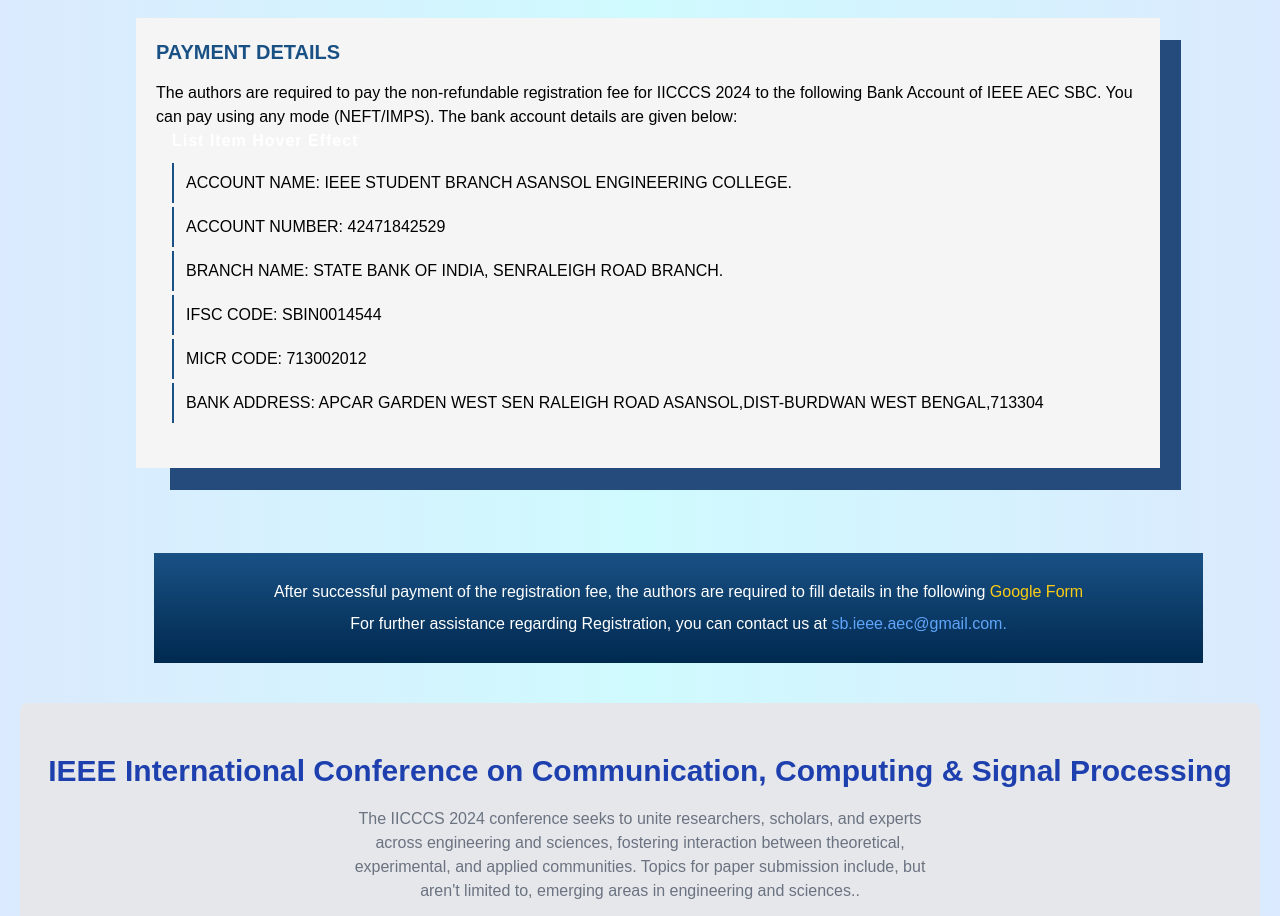
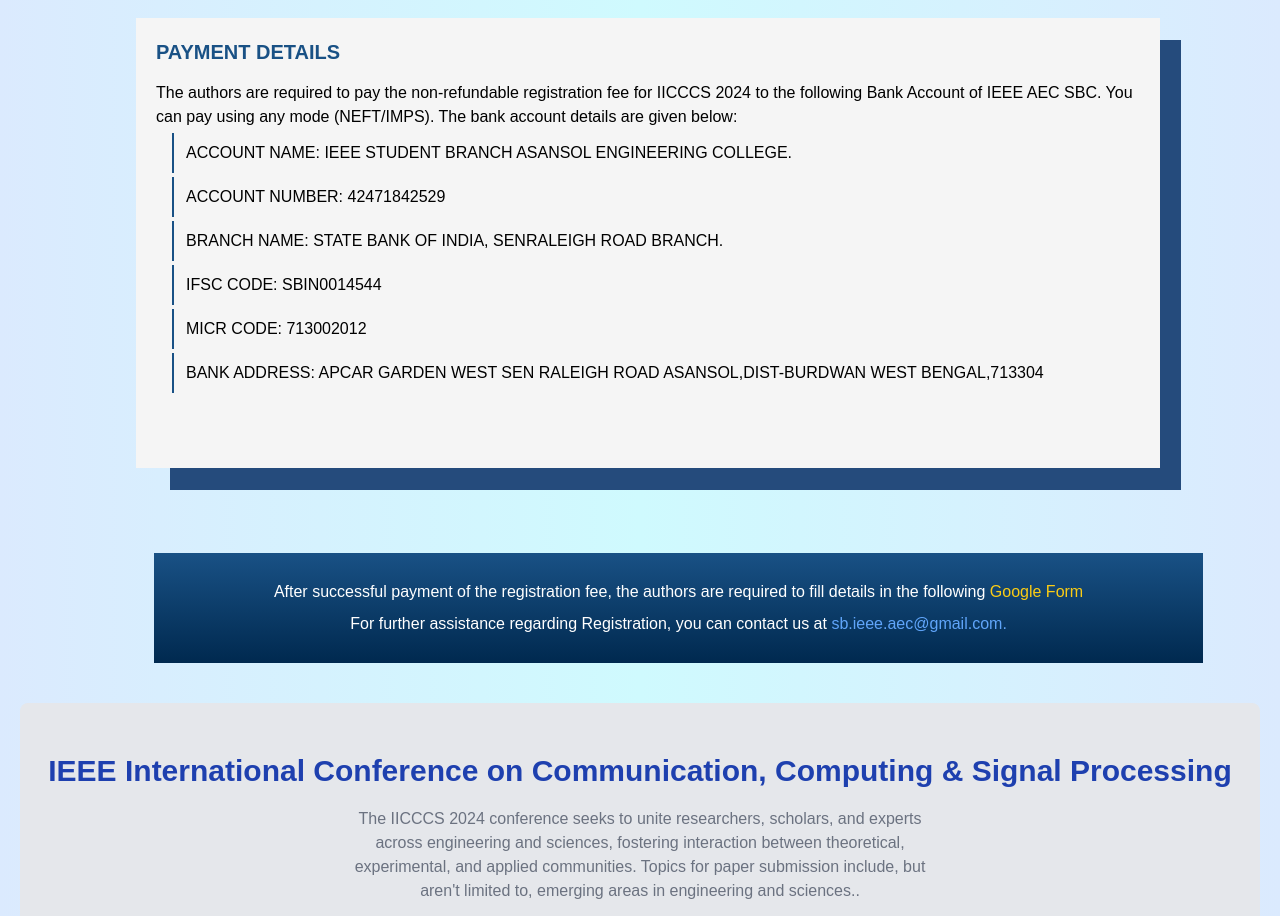
Before and after one commit to AEC-ECE-Developers/Registration-Page, a website built with Vite: page index.html in a window 1280 px wide. Shown: the part 780-1696 px from the top of the page. Built offline with nearby package versions, Linux system fonts and the light colour scheme.

Commit message:
Update index.html

```diff
--- a/index.html
+++ b/index.html
@@ -76,7 +76,7 @@
                 <p class="fontpara">The authors are required to pay the non-refundable registration fee for IICCCS 2024 to the following Bank Account of IEEE AEC SBC. You can pay using any mode (NEFT/IMPS). The bank account details are given below:</p>
 
                 <div class="list ml-9">
-                    <h2>List Item Hover Effect</h2>
+
                     <ul>
                       <li><span>ACCOUNT NAME: IEEE STUDENT BRANCH ASANSOL ENGINEERING COLLEGE.</span></li>
                       <li><span>ACCOUNT NUMBER: 42471842529</span></li>
```
